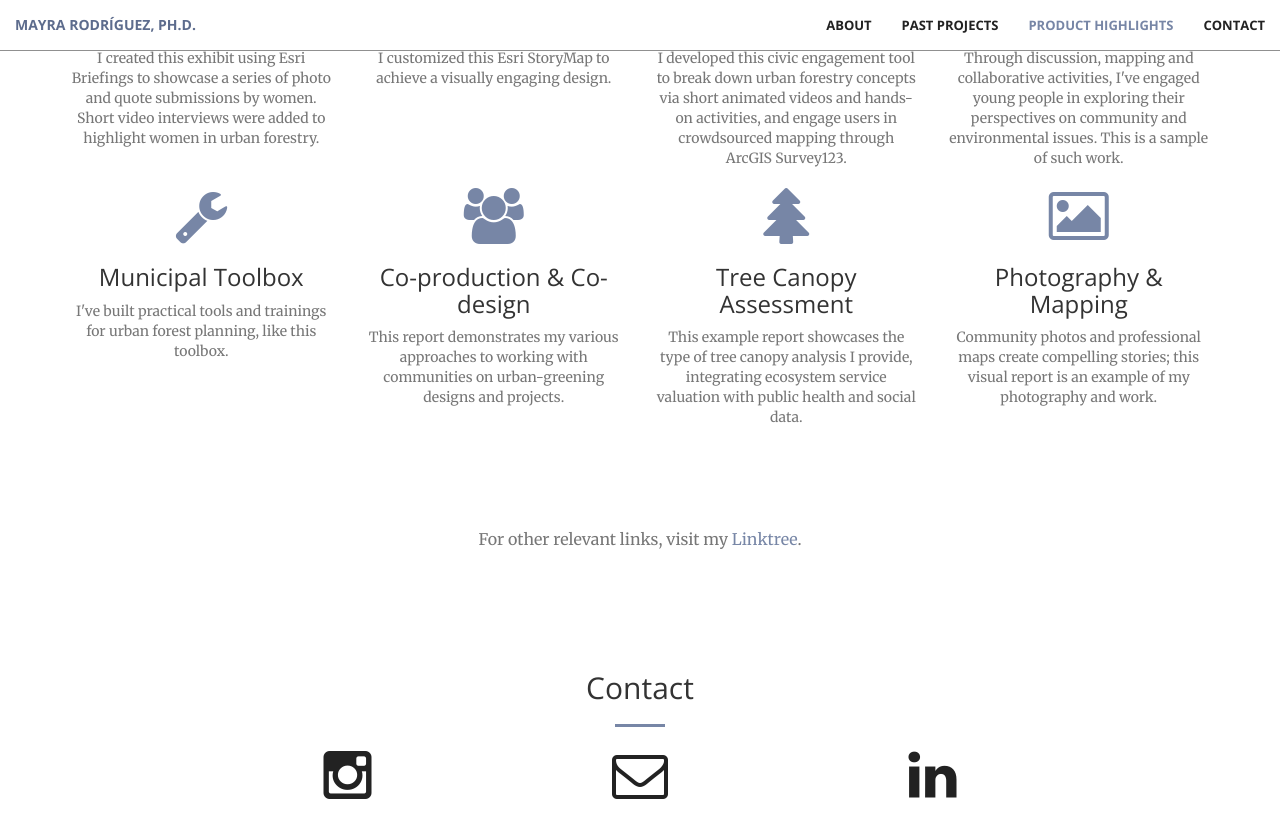
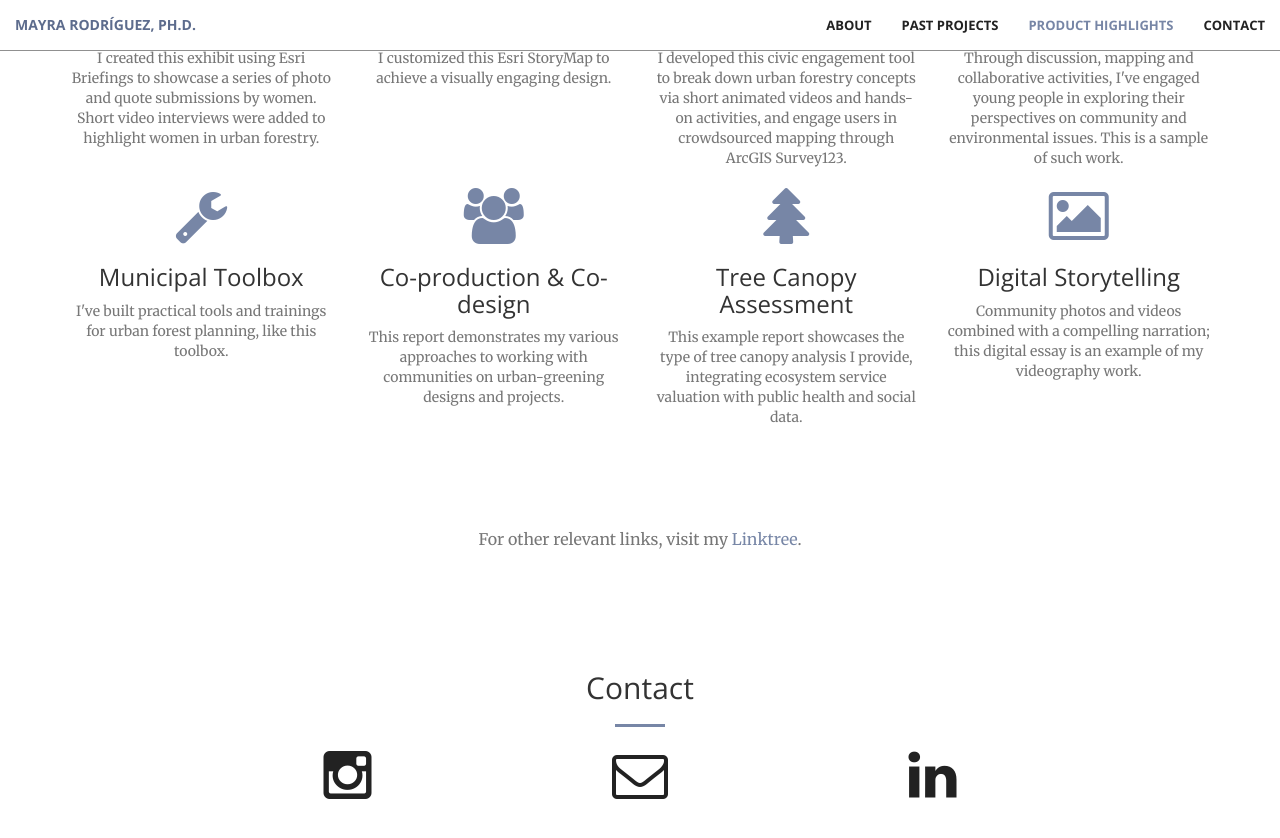
Before and after one commit to RodriguezMayraI/RodriguezMayraI.github.io, a Jekyll site: the page built from index.html, in a window 1280 px wide and 900 px high, scrolled down 2789 px. Shown: the top 838 px of the window. Built offline with Jekyll 4.4.1, drawn with Linux system fonts in a browser that asks for light colours.

Commit message:
Update services.html

```diff
--- a/_includes/services.html
+++ b/_includes/services.html
@@ -80,8 +80,8 @@
             <div class="col-lg-3 col-md-6 text-center">
                 <div class="service-box">
                     <i class="fa fa-4x fa-photo wow bounceIn text-primary" data-wow-delay=".3s"></i>
-                    <h3>Photography & Mapping</h3>
-                    <a href="https://doi.org/10.13140/RG.2.2.19479.48806" class="text-muted" target="_blank">Community photos and professional maps create compelling stories; this visual report is an example of my photography and work.</a>
+                    <h3>Digital Storytelling</h3>
+                    <a href="https://s.uconn.edu/resilientroots" class="text-muted" target="_blank">Community photos and videos combined with a compelling narration; this digital essay is an example of my videography work.</a>
                 </div>
             </div>
 
```
